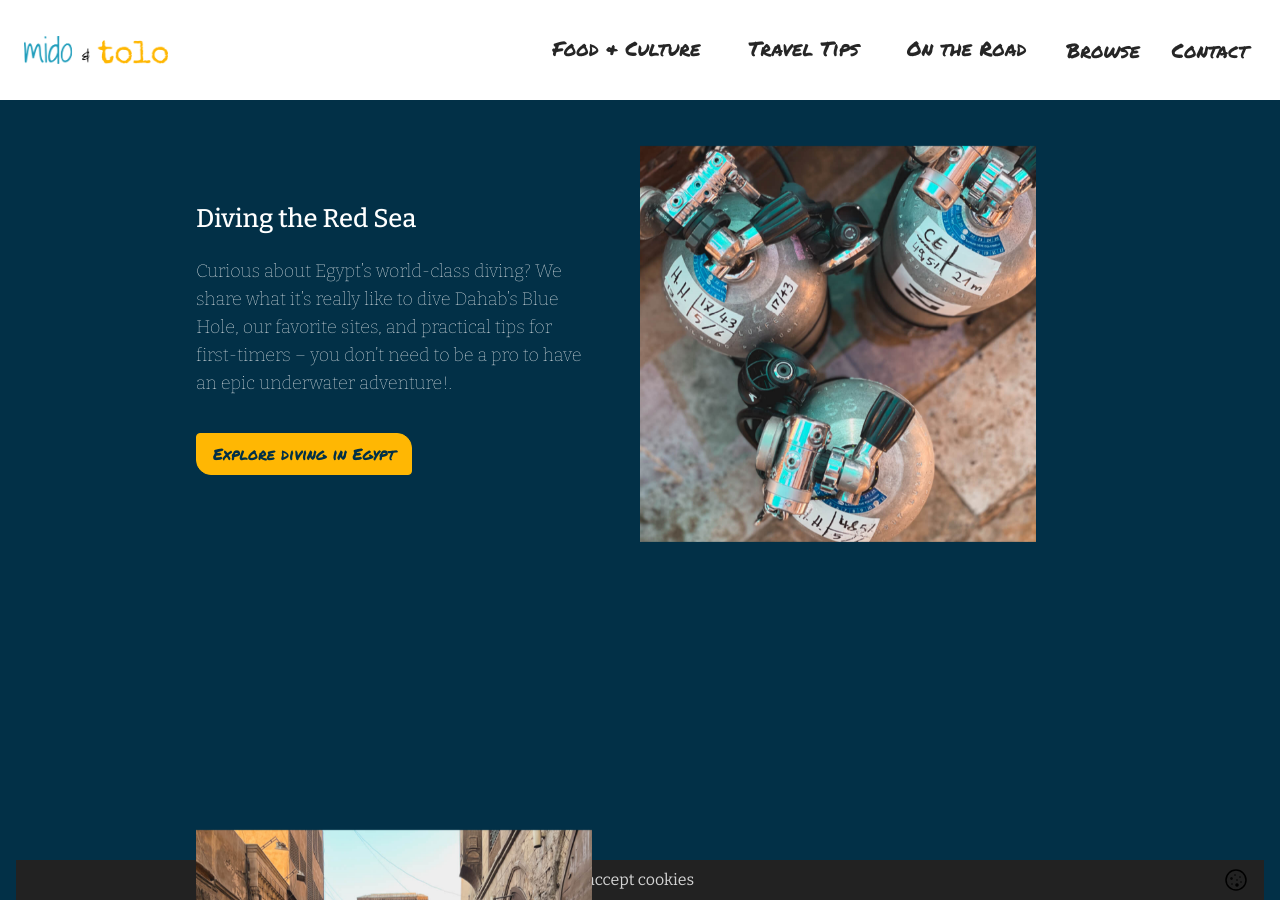
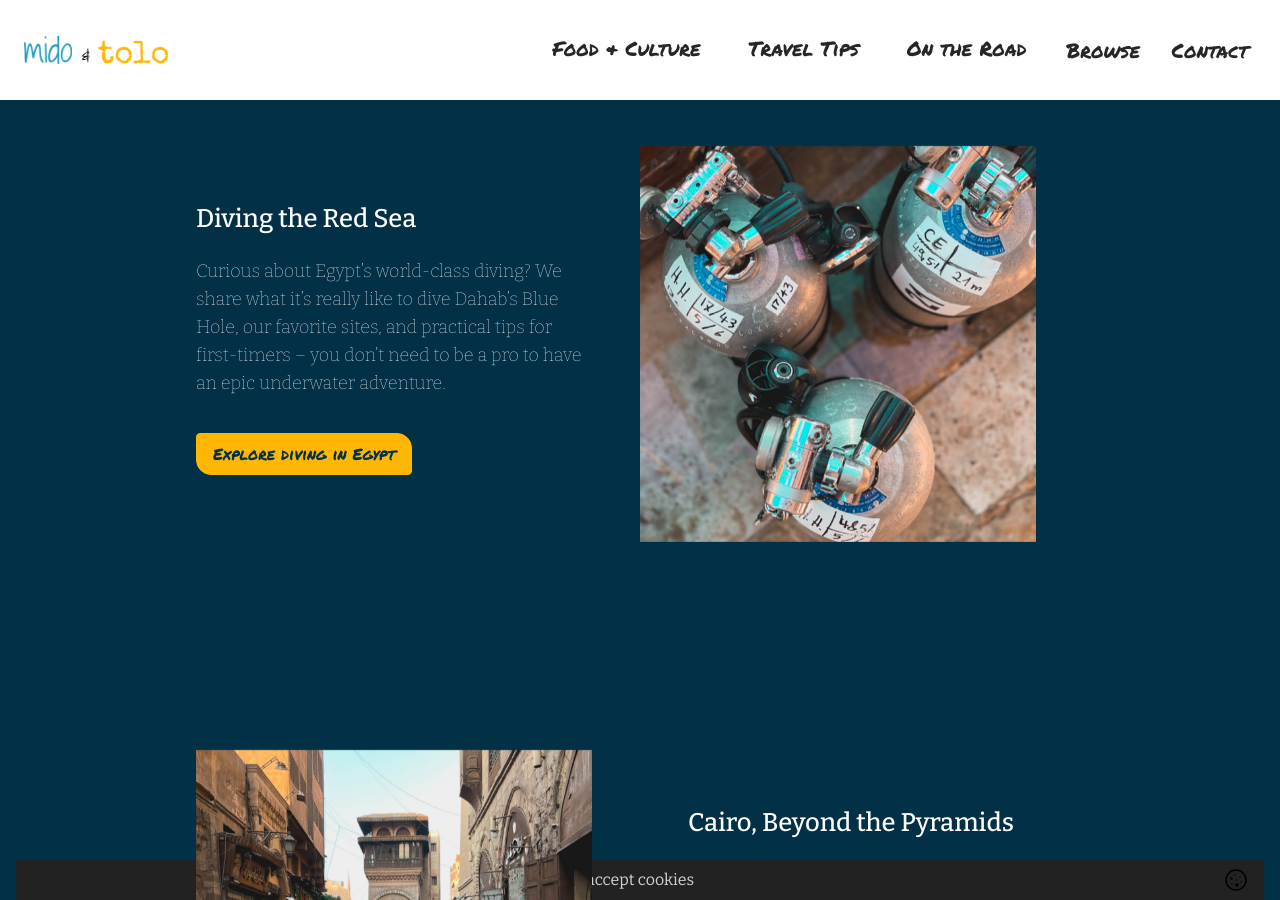
Before and after one commit to SidneyElsayed/midoandtolo-overhaul, a Jekyll site: the page built from travel-tips.html, in a window 1280 px wide and 900 px high, scrolled down 2329 px. Built offline with Jekyll 4.4.1, drawn with Linux system fonts in a browser that asks for light colours; nearby versions of some CDN libraries; comment, search, counter and statistics services are not loaded.

```diff
--- a/_includes/blocks/image-text.html
+++ b/_includes/blocks/image-text.html
@@ -1,5 +1,5 @@
 <section id="section-{{forloop.index}}">
-  <div class="max-width mx-auto sm:px-14 py-20 {% if block.hide-bottom-padding %} pb-0 lg:pb-16 {% endif %}">
+  <div class="max-width mx-auto sm:px-14 py-20 {% if block.hide-bottom-padding %} pb-0 {% endif %}">
 
   <!-- Actual content starts here, so that the above has the max width -->
 
--- a/index.html
+++ b/index.html
@@ -2,7 +2,7 @@
 layout: default
 blocks:
 - id: banner
-  text-html: <h1>Discover Saudi Living & Adventure with Mido and Tolo </h1><br><h5><em>Real stories, practical guides, and cultural insights for life and travel in Saudi Arabia and beyond</em></h5>
+  text-html: <h1>Discover Saudi Living & Adventure with Mido and Tolo </h1><h5><em>Real stories, practical guides, and cultural insights for life and travel in Saudi Arabia and beyond</em></h5>
   height: 70vh
   width: 70%
   horizontal-placement: left
--- a/on-the-road.html
+++ b/on-the-road.html
@@ -89,7 +89,7 @@ blocks:
   paragraph-text-alignment: left
   button-alignment: left
   button-1-text: Wild Camping Tips
-  button-1-link: /wild-camping-saudi-arabia
+  button-1-link: /posts/2025/wild-camping-saudi-arabia
   button-2-text:
   button-2-link:
   scheme-name: dark
--- a/travel-tips.html
+++ b/travel-tips.html
@@ -69,13 +69,14 @@ blocks:
   image-vertical-focal-point: center
   text-placement: center
   large-text-alignment: center
+  hide-bottom-padding: true
   scheme-name: dark
 - id: image-text
   section-heading_html:
   text-block-heading_html: <h3>Cairo, Beyond the Pyramids</h3>
   description_html: Get our honest take on Cairo, as someone who called downtoan home for two years. We'll show you how to spend 24 hours like a local, including the best street eats and why you should skip the tourist traps at least once.
   button-1-text: 24 Hours in Cairo
-  button-1-link: /24-hours-in-cairo-local-guide
+  button-1-link: /posts/2025/24-hours-in-cairo-local-guide
   button-2-text:
   button-2-link:
   image: /images/tolo-in-moaz-street.jpg
@@ -84,6 +85,7 @@ blocks:
   image-vertical-focal-point: center
   text-placement: center
   large-text-alignment: center
+  hide-bottom-padding: false
   scheme-name: dark
 - id: accordion
   section-heading: <h3>Quick Cultural Tips</h3>
```
Also changed, not shown: other parts of travel-tips.html (+6 -6 lines), 1 other file.
